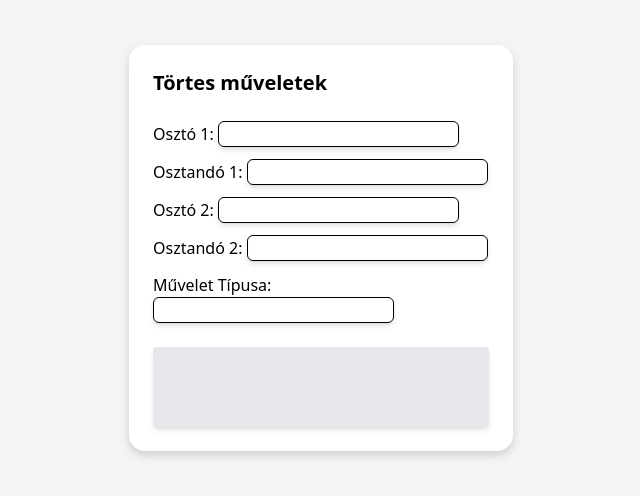
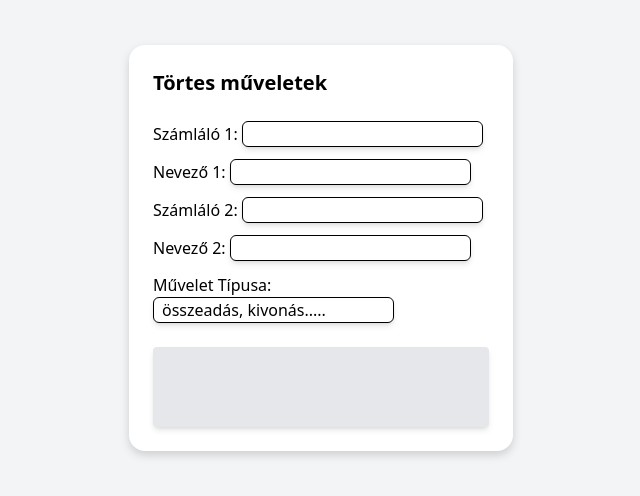
Before and after one commit to boksaylevente2009/Tortes-muveletek, a website built with Vite: page index.html in a window 1280 px wide. Shown: the part 152-648 px from the top of the page, without its empty margins (319-959 px from the left). Built offline with nearby package versions, Linux system fonts and the light colour scheme.

Commit message:
irományok módosítása

```diff
--- a/index.html
+++ b/index.html
@@ -13,24 +13,24 @@
         <div class="w-full max-w-sm space-y-3 rounded-2xl bg-white p-6 drop-shadow-lg">
             <h1 class="mb-6 text-xl font-bold">Törtes műveletek</h1>
             <div>
-                <label for="tört1">Osztó 1:</label>
+                <label for="tört1">Számláló 1:</label>
                 <input class="rounded-md border pl-2 shadow-md" id="tört1" autocomplete="off" type="text" />
             </div>
             <div>
-                <label for="tört2">Osztandó 1:</label>
+                <label for="tört2">Nevező 1:</label>
                 <input class="rounded-md border pl-2 shadow-md" id="tört2" autocomplete="off" type="text" />
             </div>
             <div>
-                <label for="tört3">Osztó 2:</label>
+                <label for="tört3">Számláló 2:</label>
                 <input class="rounded-md border pl-2 shadow-md" id="tört3" autocomplete="off" type="text" />
             </div>
             <div>
-                <label for="tört4">Osztandó 2:</label>
+                <label for="tört4">Nevező 2:</label>
                 <input class="rounded-md border pl-2 shadow-md" id="tört4" autocomplete="off" type="text" />
             </div>
             <div>
                 <label for="művelet">Művelet Típusa: </label>
-                <input class="rounded-md border pl-2 shadow-md" id="művelet" autocomplete="off" type="text" />
+                <input class="rounded-md border pl-2 shadow-md" id="művelet" autocomplete="off" type="text" value="összeadás, kivonás....."/>
             </div>
             <div class="mt-6 h-20 rounded bg-gray-200 p-4 shadow-md" id="eredmény"></div>
         </div>
```
